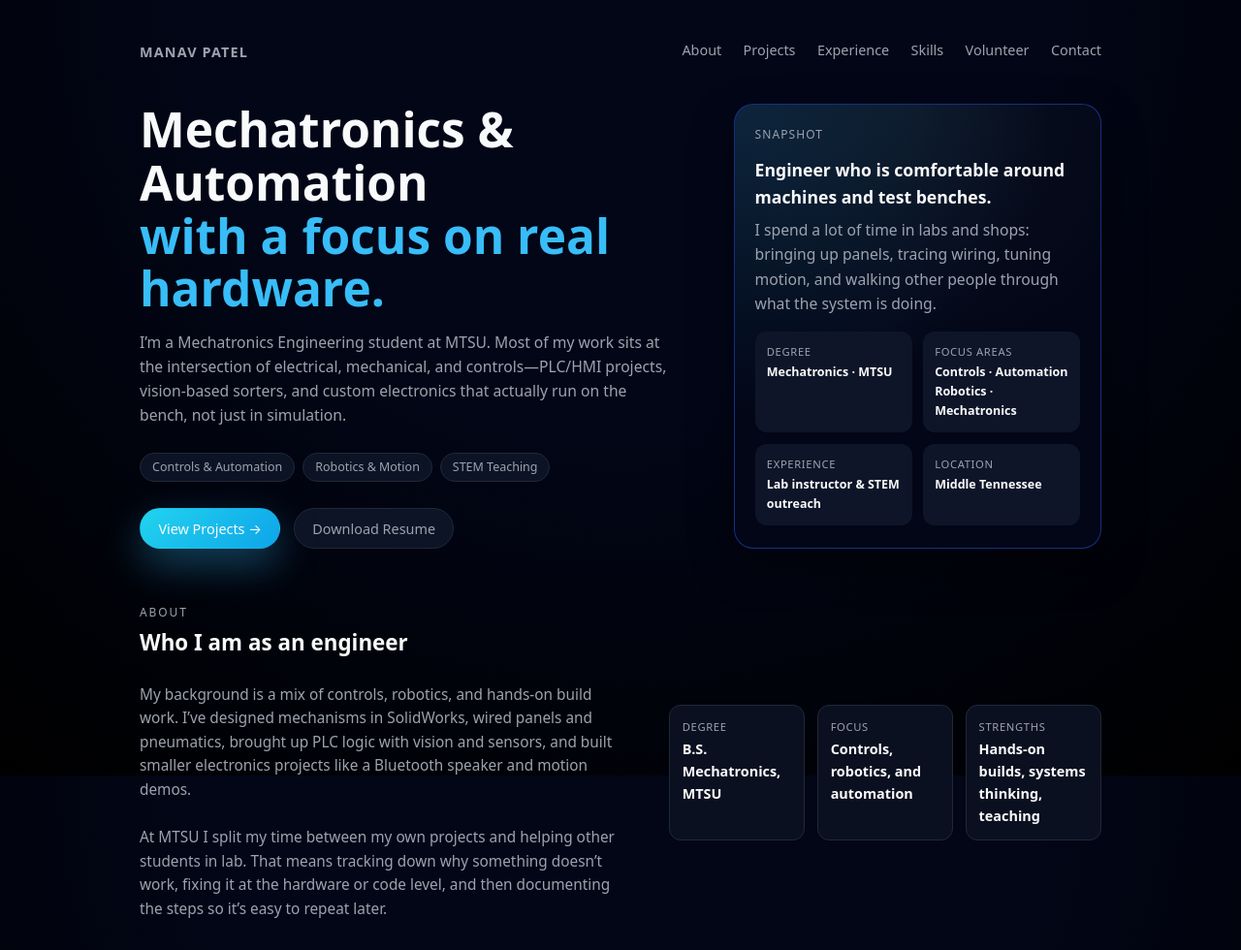
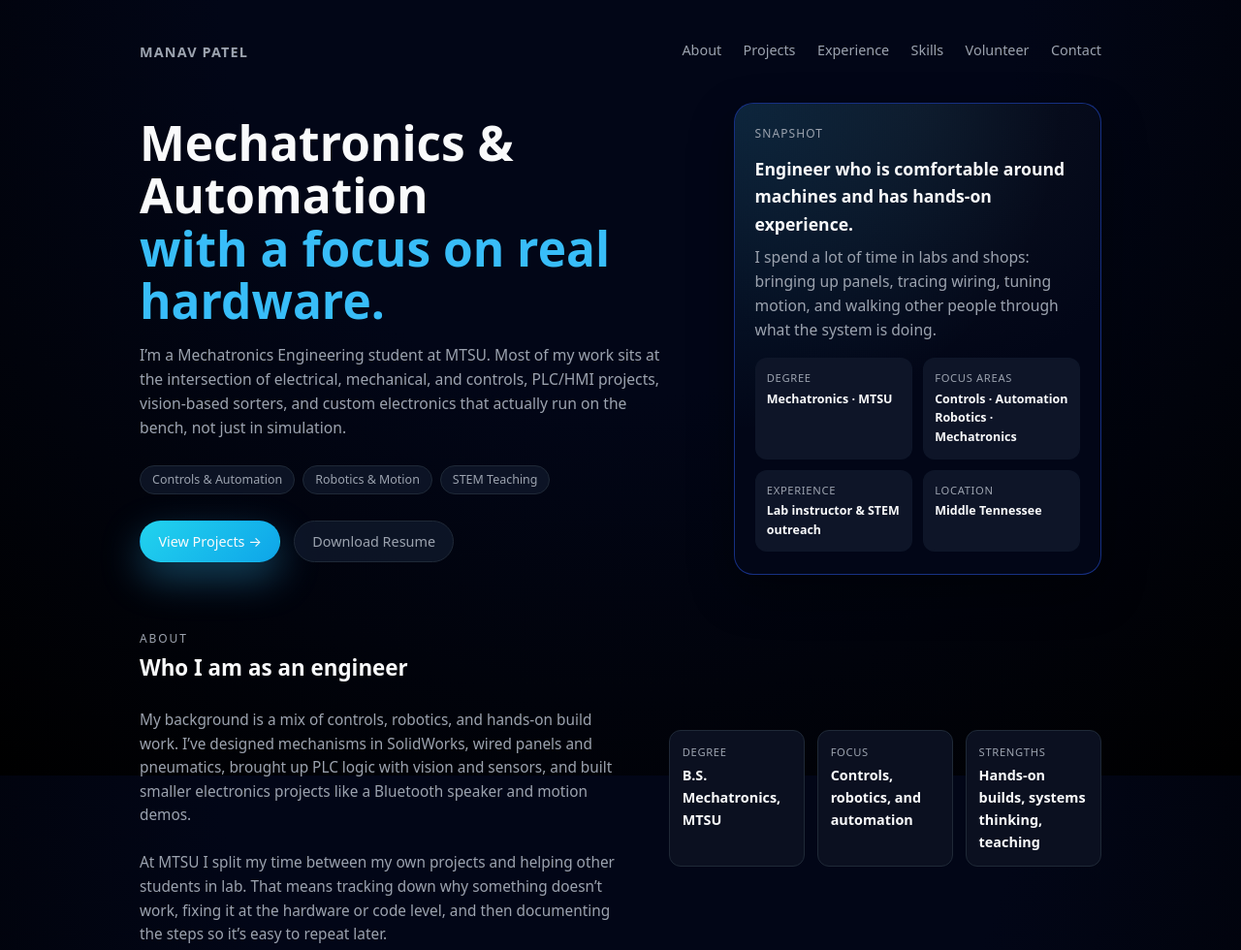
Before and after one commit to ManavPatelinfo/ManavPatelinfo.github.io, a plain HTML site: page index.html in a window 1280 px wide. Shown: the top 980 px of the page at 97% size. Drawn offline with Linux system fonts and the light colour scheme.

Commit message:
Update index.html

```diff
--- a/index.html
+++ b/index.html
@@ -35,7 +35,7 @@
         </h1>
         <p class="hero-subtitle">
           I’m a Mechatronics Engineering student at MTSU. Most of my work sits at the
-          intersection of electrical, mechanical, and controls—PLC/HMI projects,
+          intersection of electrical, mechanical, and controls, PLC/HMI projects,
           vision-based sorters, and custom electronics that actually run on the bench,
           not just in simulation.
         </p>
@@ -61,7 +61,7 @@
       <aside class="hero-card">
         <div class="hero-card-inner">
           <div class="hero-pill">Snapshot</div>
-          <h2>Engineer who is comfortable around machines and test benches.</h2>
+          <h2>Engineer who is comfortable around machines and has hands-on experience.</h2>
           <p class="hero-subtitle" style="margin-bottom: 0.8rem;">
             I spend a lot of time in labs and shops: bringing up panels, tracing wiring,
             tuning motion, and walking other people through what the system is doing.
```
